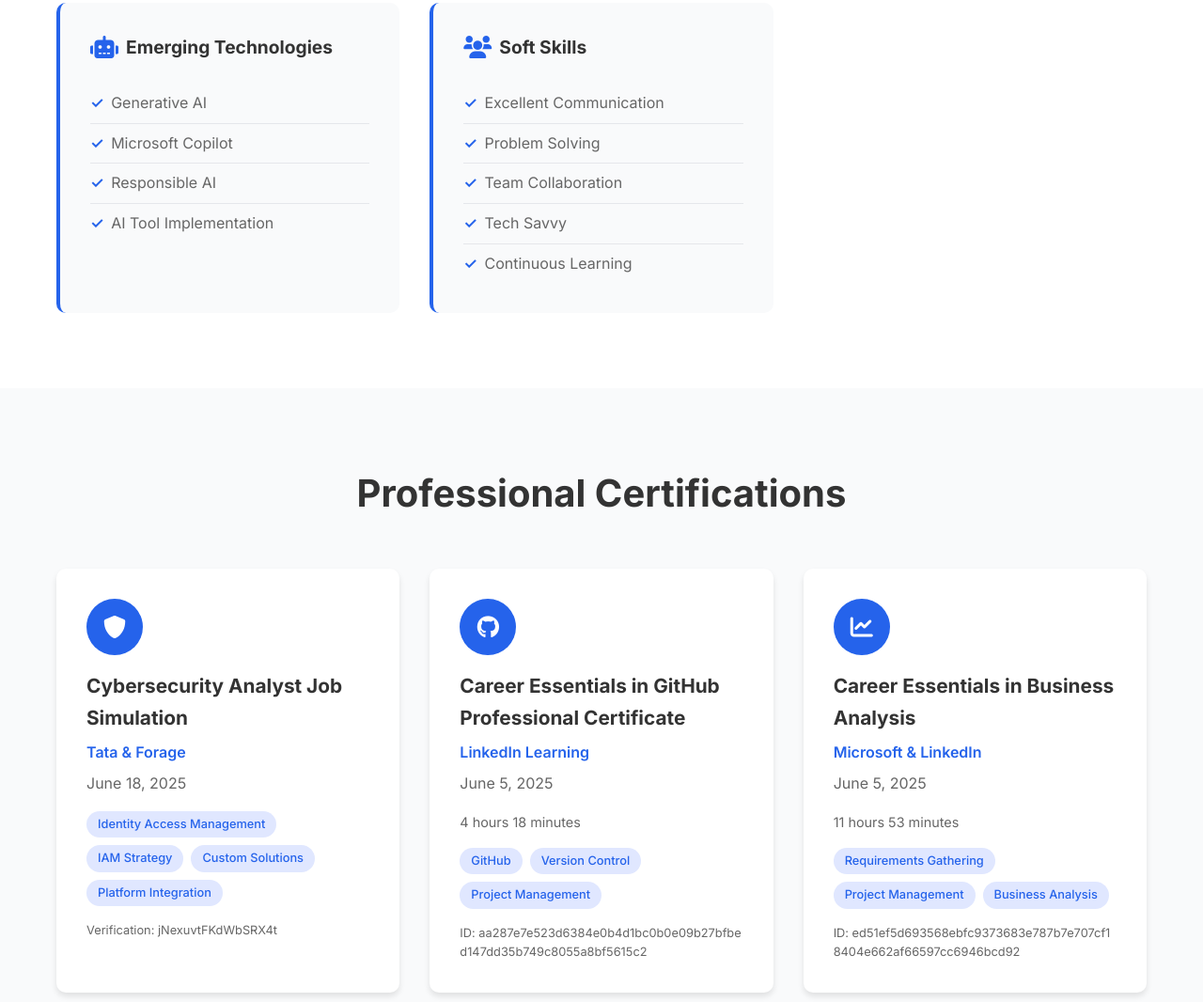
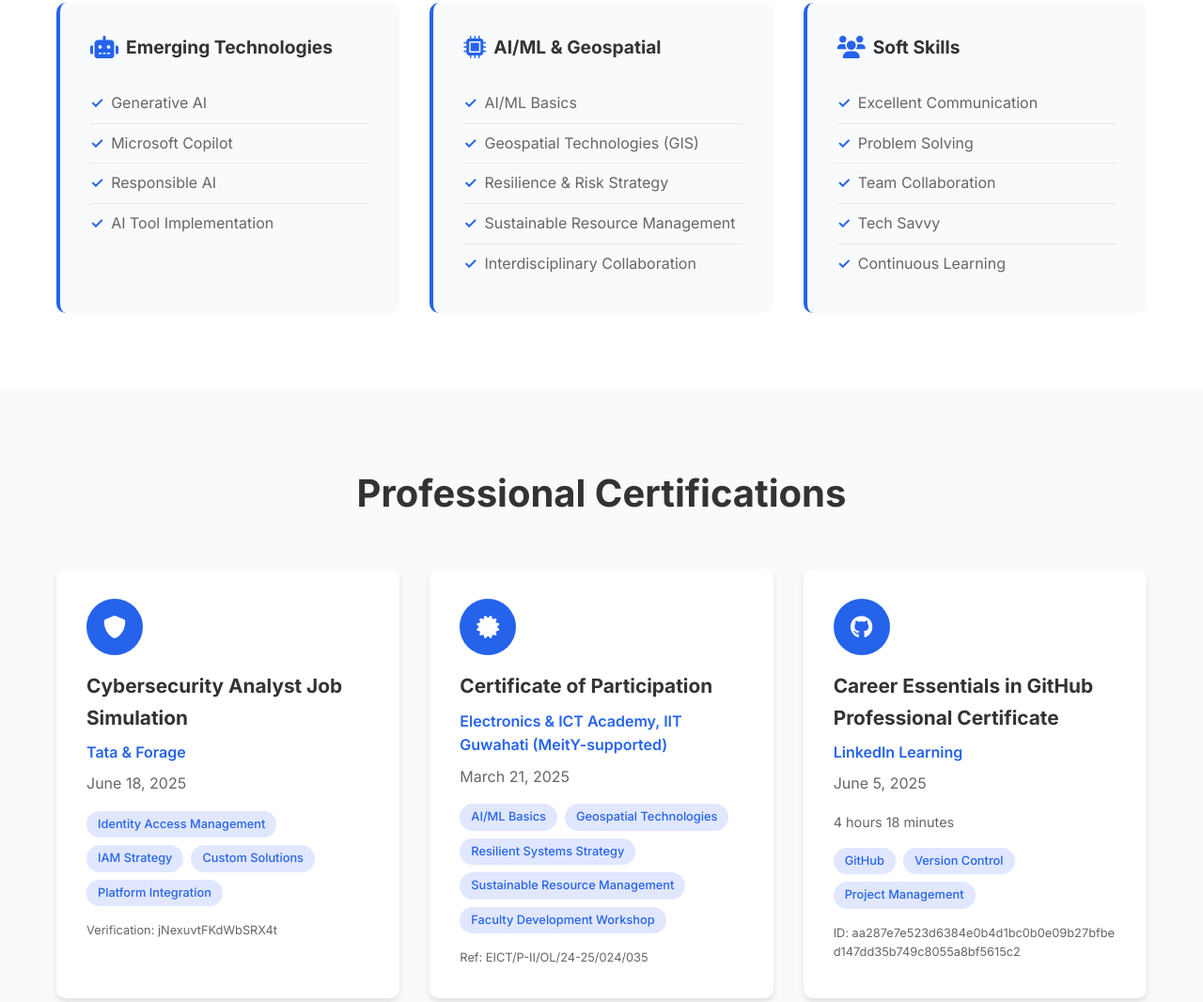
Before and after one commit to anshupeter/anshu, a plain HTML site: page index.html in a window 1280 px wide. Shown: the part 2135-3201 px from the top of the page at 94% size. Drawn offline with Linux system fonts and the light colour scheme.

Commit message:
IIT GUWAHATI

```diff
--- a/index.html
+++ b/index.html
@@ -132,6 +132,16 @@
                         <li>AI Tool Implementation</li>
                     </ul>
                 </div>
+                <div class="skill-category">
+  <h3><i class="fas fa-microchip"></i> AI/ML & Geospatial</h3>
+  <ul>
+    <li>AI/ML Basics</li>
+    <li>Geospatial Technologies (GIS)</li>
+    <li>Resilience & Risk Strategy</li>
+    <li>Sustainable Resource Management</li>
+    <li>Interdisciplinary Collaboration</li>
+    </ul>
+                </div>
 
                 <div class="skill-category">
                     <h3><i class="fas fa-users"></i> Soft Skills</h3>
@@ -149,6 +159,7 @@
 
     <!-- Certifications Section -->
     <section id="certifications" class="certifications">
+
         <div class="container">
             <h2>Professional Certifications</h2>
             <div class="certifications-grid">
@@ -168,6 +179,22 @@
                     </div>
                     <p class="cert-id">Verification: jNexuvtFKdWbSRX4t</p>
                 </div>
+                <!-- IIT Guwahati E&ICT Academy Certificate Card -->
+<div class="certification-card" data-cert="images/cert8.jpg">
+  <div class="cert-icon"><i class="fas fa-certificate"></i></div>
+  <h3>Certificate of Participation</h3>
+  <p class="cert-provider">Electronics & ICT Academy, IIT Guwahati (MeitY-supported)</p>
+  <p class="cert-date">March 21, 2025</p>
+  <div class="cert-skills">
+        <span class="skill-tag">AI/ML Basics</span>
+        <span class="skill-tag">Geospatial Technologies</span>
+        <span class="skill-tag">Resilient Systems Strategy</span>
+        <span class="skill-tag">Sustainable Resource Management</span>
+        <span class="skill-tag">Faculty Development Workshop</span>
+  </div>
+  <p class="cert-id">Ref: EICT/P-II/OL/24-25/024/035</p>
+</div>
+                <!-- End of IIT Guwahati E&ICT Academy Certificate Card -->
 
                 <div class="certification-card" data-cert="images/cert2.jpg">
                     <div class="cert-icon">
```
Also changed, not shown: images/cert8.jpg (added).
